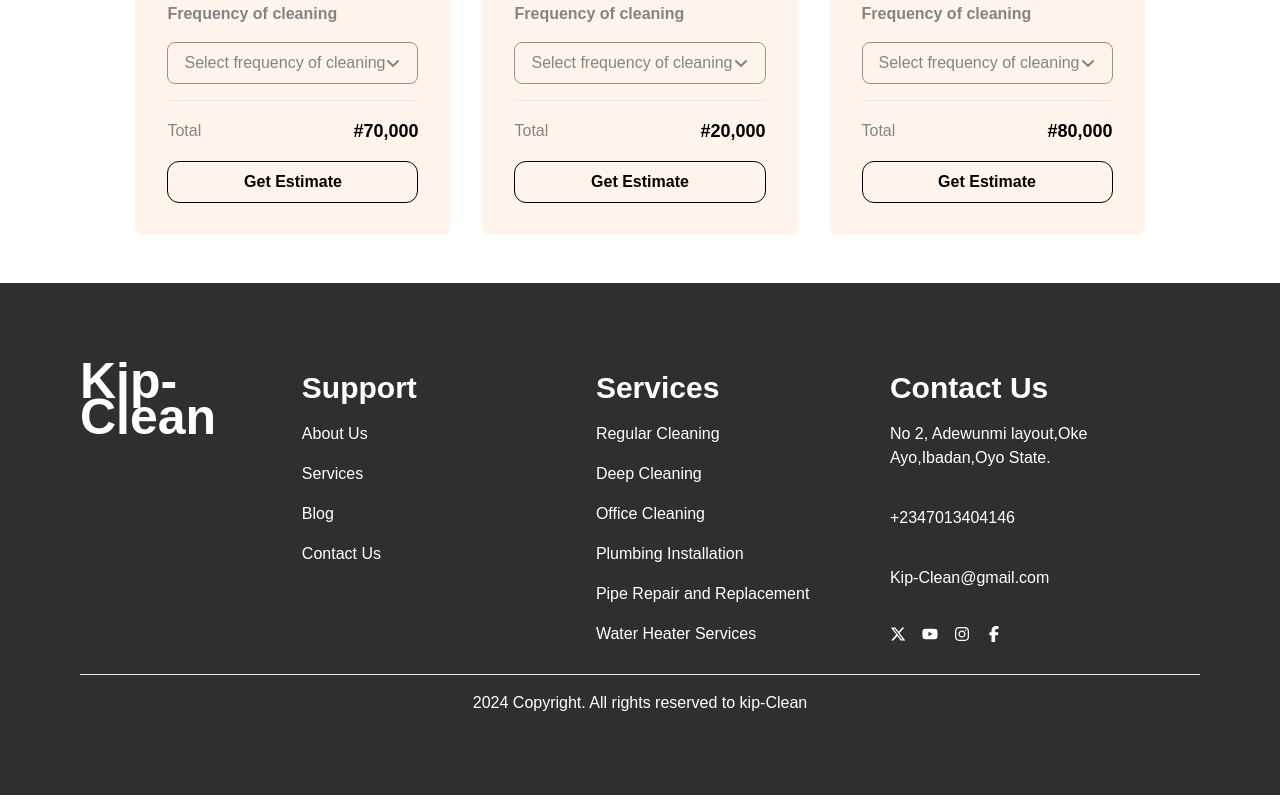
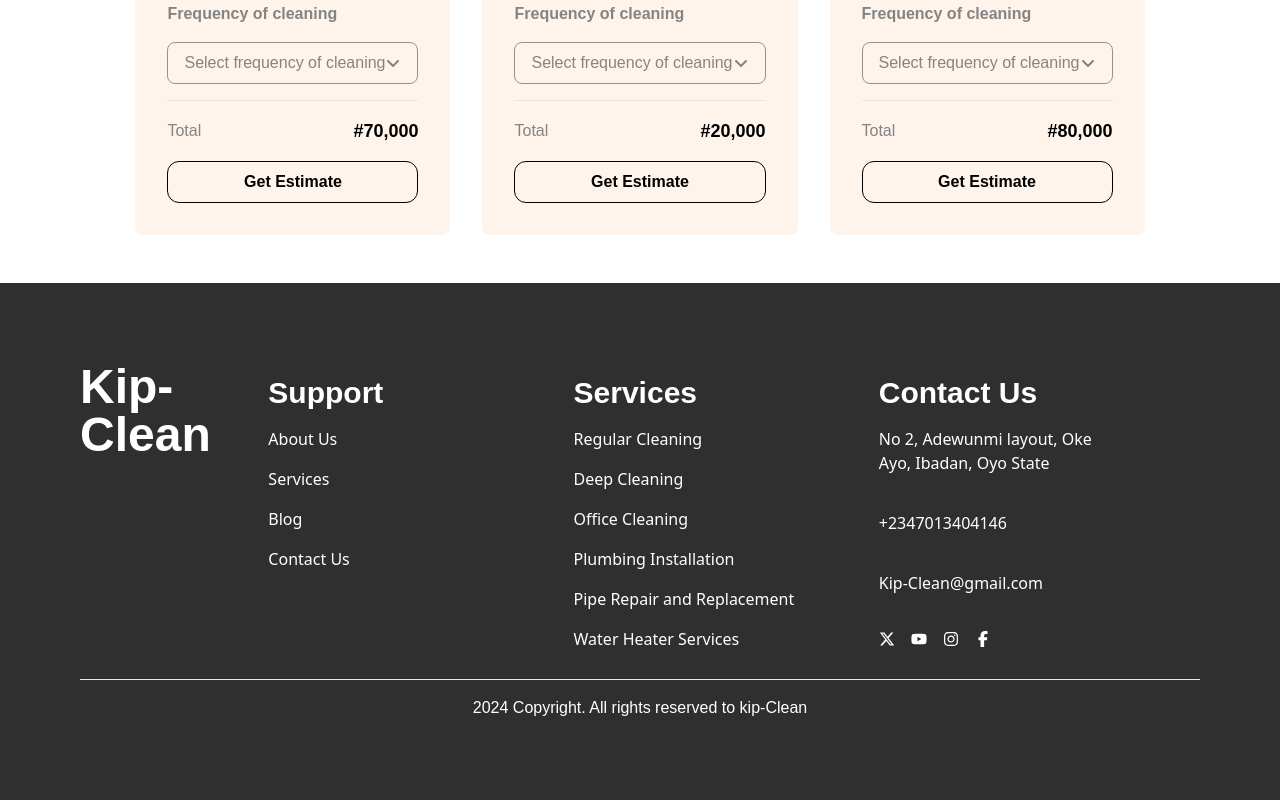
Before and after one commit to mosesfawole/kipclean-v1, a React (Vite) app: page /pricing in a window 1280 px wide. Shown: the part 526-1326 px from the top of the page. Built offline with nearby package versions, Linux system fonts and the light colour scheme; a web font is replaced by a local one.

Commit message:
major fix to homepage, including fonts, texts, buttons, links

```diff
--- a/src/components/CleaningServices.jsx
+++ b/src/components/CleaningServices.jsx
@@ -48,7 +48,7 @@ const CleaningServices = () => {
   return (
     <div className="flex flex-col items-center gap-8  sm:mt-[25rem] lg:mt-20">
       <div className="flex flex-col items-center mx-8 mt-16 text-center">
-        <h1 className="text-4xl md:text-[52px] font-semibold ">
+        <h1 className="text-[40px] leading-10  md:text-[52px] font-semibold ">
           Cleaning And Plumbing Services
         </h1>
         <p className="text-[#2F2F2F] text-sm md:text-xl text-center font-medium  mt-8 md:px-[20rem]">
@@ -76,13 +76,15 @@ const CleaningServices = () => {
             <p className="pt-4 text-xs  md:text-sm font-normal ">
               {service.details}
             </p>
-            <div className="flex items-center  mt-4">
-              <Link className="flex gap-2 " to="/Services">
-                <p className=" text-[#3799EF] ">Learn More </p>
+            <div className="mt-4">
+              <Link className="flex items-center gap-1 " to="/Services">
+                <p className=" text-[#3799EF] text-base font-medium ">
+                  Learn More{" "}
+                </p>
                 <img
                   src="/expand_circle_right.svg"
                   alt="circle-right"
-                  className=" "
+                  className=" w-fit"
                 />
               </Link>
             </div>
--- a/src/components/Faqs.jsx
+++ b/src/components/Faqs.jsx
@@ -7,14 +7,14 @@ import { AiOutlinePlus, AiOutlineMinus } from "react-icons/ai";
 const Faqs = () => {
   const questions = [
     {
+      qstn: "What cleaning services do you offer?",
+      icon: <AiOutlinePlus />,
+      ans: "We offer a wide range of cleaning services, including: Residential cleaning, Office Cleaning, Move-in Cleaning. Our services can be customized to meet your specific needs.",
+    },
+    {
       qstn: "How often should I schedule cleaning appointments?",
       icon: <AiOutlinePlus />,
       ans: "The frequency of cleaning appointments depends on your specific needs and preferences",
-    },
-    {
-      qstn: "What cleaning services do you offer?",
-      icon: <AiOutlinePlus />,
-      ans: "We offer a wide range of cleaning services, including: Residential cleaning, Office Cleaning, Move-in Cleaning. Our services can be customized to meet your specific needs.",
     },
     {
       qstn: "Do I need to provide cleaning equipment?",
@@ -50,7 +50,7 @@ const Faqs = () => {
 
   return (
     <div>
-      <div className="mt-12 font-normal font-['Poppins'] text-base md:text-xl">
+      <div className="mt-12 font-normal font-[poppins]  text-base md:text-xl">
         {questions.map((question, index) => (
           <div key={index}>
             <div className="flex gap-12">
--- a/src/components/Footer.jsx
+++ b/src/components/Footer.jsx
@@ -5,53 +5,67 @@ import { FaFacebookF } from "react-icons/fa6";
 import { Link } from "react-router-dom";
 const Footer = () => {
   const currentYear = new Date().getFullYear();
+  const address = "No 2, Adewunmi layout, Oke Ayo, Ibadan, Oyo State";
+  const mapUrl = `https://www.google.com/maps/search/?api=1&query=${encodeURIComponent(
+    address
+  )}`;
 
+  const phoneNumber = "+2347013404146";
+  const whatsappUrl = `https://wa.me/${phoneNumber}`;
   return (
     <div className=" bg-[#2f2f2f] text-white p-8 md:p-20 ">
       <div className="md:flex gap-4  items-baseline">
         <div className=" flex flex-1">
-          <h1 className=" mb-10 md:mb-0  text-3xl md:text-[50px] font-bold w-full sm:mr-8 md:mr-10  ">
+          <h1 className=" mb-10  md:mb-0 text-3xl  md:text-5xl font-bold w-full mr-8 md:mr-10  ">
             Kip-Clean
           </h1>
         </div>
         <div className="grid  grid-cols-2 sm:grid md:flex lg;grid md:mr-20  gap-16 justify-between ">
           <div className="order-2 md:order-1 w-full">
             <h1 className="text-xl font-bold md:text-3xl ">Support</h1>
-            <ul className="flex flex-col  gap-4 pt-4 ">
+            <ul className="flex flex-col font-sans  gap-4 pt-4 ">
               <li>
-                <Link to={"/about"}>About Us</Link>
+                <Link className="custom-link" to={"/about"}>
+                  About Us
+                </Link>
               </li>
               <li>
-                <Link to={"/services"}>Services</Link>
+                <Link className="custom-link" to={"/services"}>
+                  Services
+                </Link>
               </li>
               <li>
-                <Link to={""}>Blog</Link>
+                <Link className="custom-link" to={""}>
+                  Blog
+                </Link>
               </li>
               <li>
-                <Link to={"/contact"}>Contact Us</Link>
+                <Link className="custom-link" to={"/contact"}>
+                  Contact Us
+                </Link>
               </li>
             </ul>
           </div>
           {/*  */}
           <div className="order-1 md:order-2 w-full ">
             <h1 className="text-xl font-bold md:text-3xl ">Services</h1>
-            <ul className="flex flex-col font-normal gap-4 pt-4 md:text-base">
-              <Link to="/Services">
+            <ul className="flex flex-col font-sans  gap-4 pt-4 md:text-base">
+              <Link className="custom-link" to="/Services">
                 <li>Regular Cleaning</li>
               </Link>
-              <Link to="/Services">
+              <Link className="custom-link" to="/Services">
                 <li>Deep Cleaning</li>
               </Link>
-              <Link to="/Services">
+              <Link className="custom-link" to="/Services">
                 <li>Office Cleaning</li>
               </Link>
-              <Link to="/Services">
+              <Link className="custom-link" to="/Services">
                 <li>Plumbing Installation</li>
               </Link>
-              <Link to="/Services">
+              <Link className="custom-link" to="/Services">
                 <li>Pipe Repair and Replacement</li>
               </Link>
-              <Link to="/Services">
+              <Link className="custom-link" to="/Services">
                 <li>Water Heater Services</li>
               </Link>
             </ul>
@@ -59,15 +73,23 @@ const Footer = () => {
           {/*  */}
           <div className="order-3 w-full ">
             <h1 className="text-xl font-bold md:text-3xl">Contact Us</h1>
-            <ul className="flex flex-col gap-4 md:gap-9 pt-4 ">
-              <li>No 2, Adewunmi layout,Oke Ayo,Ibadan,Oyo State.</li>
-              <li>+2347013404146</li>
-              <li>Kip-Clean@gmail.com</li>
+            <ul className="flex flex-col font-sans gap-4 md:gap-9 pt-4 ">
+              <li>
+                <a href={mapUrl} target="_blank" rel="noopener noreferrer">
+                  {address}
+                </a>
+              </li>
+              <a href={whatsappUrl} target="_blank" rel="noopener noreferrer">
+                <li>{phoneNumber}</li>
+              </a>
+              <a href="mailto:Kip-Clean@gmail.com" className="">
+                <li>Kip-Clean@gmail.com</li>
+              </a>
               <div className="flex gap-4 ">
-                <FaXTwitter />
-                <FaYoutube />
-                <FaInstagram />
-                <FaFacebookF />
+                <FaXTwitter className="custom-link cursor-pointer" />
+                <FaYoutube className="custom-link cursor-pointer" />
+                <FaInstagram className="custom-link cursor-pointer" />
+                <FaFacebookF className="custom-link cursor-pointer" />
               </div>
             </ul>
           </div>
--- a/src/components/home/Faq.jsx
+++ b/src/components/home/Faq.jsx
@@ -48,10 +48,10 @@ const Faq = () => {
   return (
     <div className="flex flex-col items-start gap-16 px-10 md:px-20 py-8 mt-20 md:flex-row">
       <div className=" w-full  md:w-[60%]">
-        <h1 className="text-2xl md:text-4xl font-bold text-orange">
+        <h1 className="text-2xl md:text-4xl font-bold text-[#CC5500]">
           Kip-Clean
         </h1>
-        <p className="pt-10 text-sm sm:text-sm md:text-lg font-normal font-['Poppins'] text-left">
+        <p className="pt-10 text-base sm:text-base md:text-lg  font-sans font text-left">
           We pride ourselves on our professionalism and reliability. Our team of
           trained cleaning professionals is dedicated to delivering consistently
           high-quality results with every visit. You can trust us to show up on
--- a/src/components/home/Partners.jsx
+++ b/src/components/home/Partners.jsx
@@ -13,7 +13,7 @@ const Partners = () => {
   return (
     <div className="overflow-x-hidden flex flex-col gap-10 md:gap-20 pb-16 mt-10 md:mt-40  bg-[#595F66] sm:bg-[#595F66] md:bg-[#fff4ec] ">
       <div className="mt-4 ">
-        <h1 className="text-white md:text-black text-4xl  font-bold text-center ">
+        <h1 className="text-white  md:text-black leading-[48px] text-[44px]  font-bold text-center md:text-6xl ">
           Our Partners
         </h1>
       </div>
--- a/src/index.css
+++ b/src/index.css
@@ -10,6 +10,11 @@
     transform: translateX(-50%);
   }
 }
+a:hover,
+.custom-link:hover {
+  color: hsl(25, 86%, 58%);
+}
+
 @font-face {
   font-family: "Neue Montreal";
   src: url("./fonts\Neue Montreal\NeueMontreal-Regular.otf");
@@ -37,7 +42,7 @@
 
 body {
   overflow-x: hidden !important;
-  font-family: "Neue Montreal", sans-serif;
+  font-family: "Neue Montreal", sans-serif !important;
 }
 
 .logo {
--- a/src/pages/Home.jsx
+++ b/src/pages/Home.jsx
@@ -1,4 +1,5 @@
 // import Cleaning from "../components/Cleaning";
+import { Link } from "react-router-dom";
 import ChooseUs from "../components/ChooseUs";
 import CleaningServices from "../components/CleaningServices";
 import Header from "../components/Header";
@@ -23,16 +24,17 @@ const Home = () => {
         <h1 className=" text-xl md:text-[52px] font-bold">
           Do you need any of our services?
         </h1>
-        <p className="mt-7 text-sm text-center md:text-xl  font-['Poppins']">
+        <p className="mt-4 text-sm font-sans text-center md:text-xl px-12 text-[#424242]">
           Kip-clean Cleaning and plumbing is your one-stop for all your
-          household needs. <br />
-          From fixing a leaky faucet to cleaning your carpets, we've got you
-          covered.
+          household needs. From fixing a leaky faucet to cleaning your carpets,
+          we've got you covered.
         </p>
         <p className="text-lg font-medium"></p>
-        <button className="mt-8 border-[1.5px] border-[#CC5500]  rounded-full p-4 px-8 font-medium text-lg">
-          Book a service
-        </button>
+        <Link to={"/service"}>
+          <button className="mt-8 border-[1.5px] border-[#CC5500]  rounded-full p-4 px-8 font-medium text-sm md:text-lg hover:bg-[#CC5500] hover:text-white">
+            Book a service
+          </button>
+        </Link>
       </div>
 
       <div className="hidden md:flex flex-col">
```
Also changed, not shown: src/components/home/Testimonial.jsx (+12 -8 lines).
